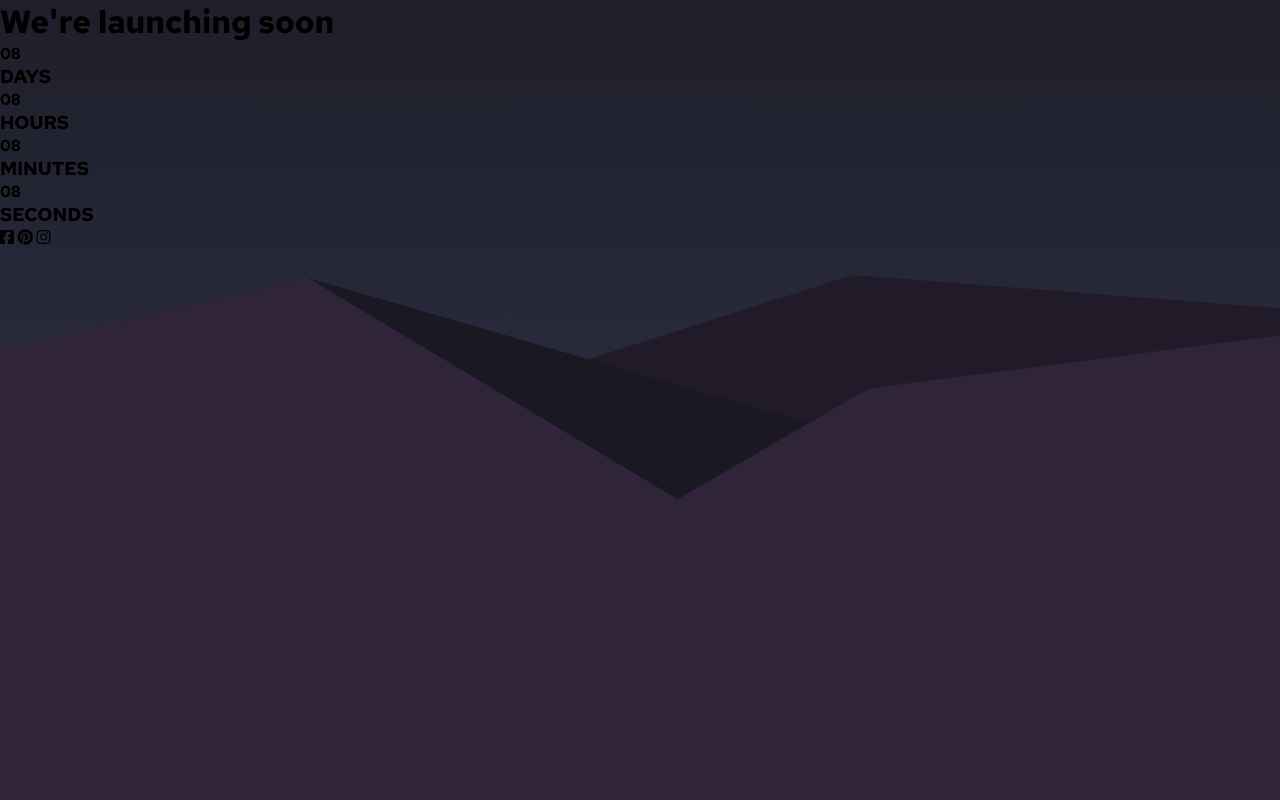
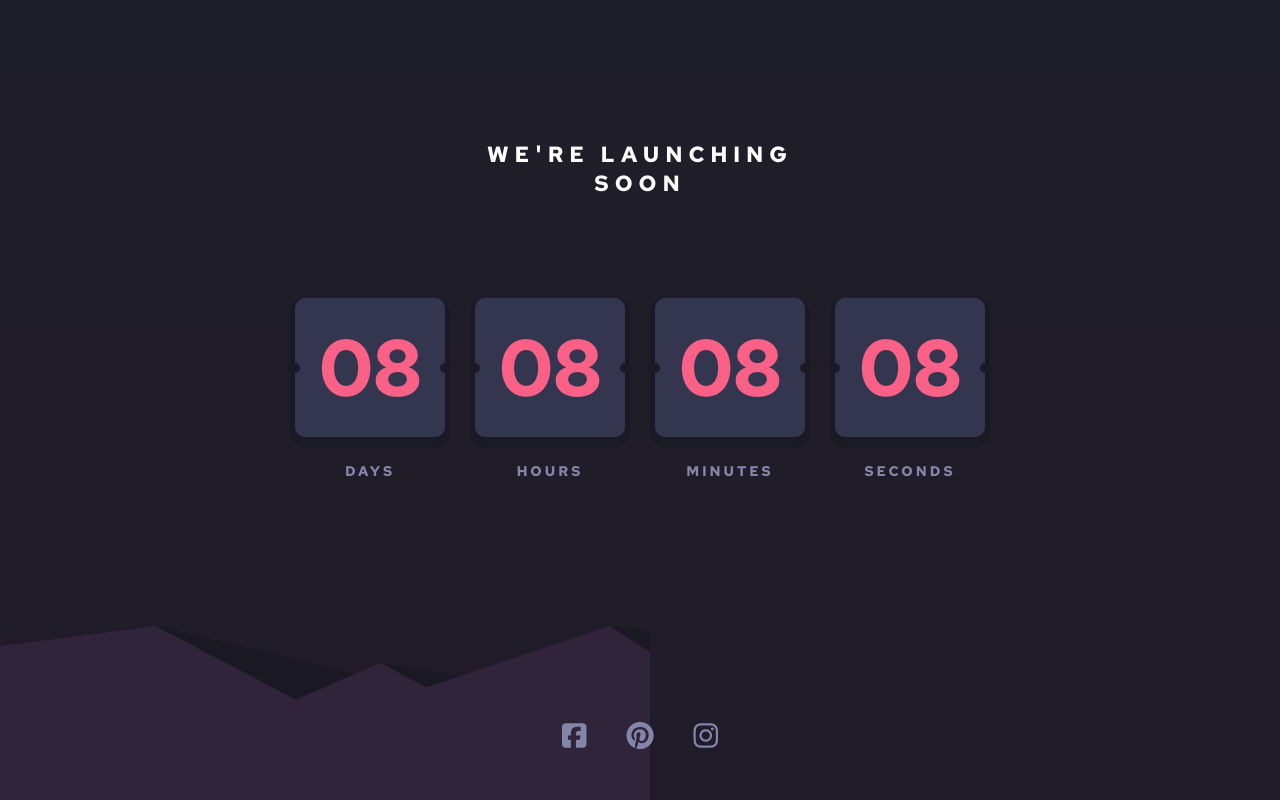
Before and after one commit to JimmyHoang296/frontend-mentor-intermediate-challenge, a plain HTML site: page launch-countdown-timer-main/index.html in a window 1280 px wide. Drawn offline with Linux system fonts and the light colour scheme.

Commit message:
done layout

```diff
--- a/launch-countdown-timer-main/style.css
+++ b/launch-countdown-timer-main/style.css
@@ -18,26 +18,107 @@ body{
 }
 
 .wrapper{
-
+    position: relative;
     min-height: 100vh;
     height: 100%;
-    background: url(./images/pattern-hills.svg) no-repeat -630px bottom, linear-gradient(var(--very-dark-blue), var(--dark-blue));
+    background: url(./images/pattern-hills.svg) no-repeat -630px bottom, linear-gradient(#1e1e28, #211b29);
     background-size: 300%;
     /* background-color: var(--black-blue); */
+
+    display: flex;
+    flex-direction: column;
+    /* justify-content: space-between; */
+    align-items: center;
+    padding: 140px 25px 40px;
+    text-align: center;
+}
+@media (min-width:700px) {
+    .wrapper{
+        background-size: contain;
+    }
 }
 
 .header{
-
+    max-width: 330px;
+    text-transform: uppercase;
+    color: white;
+    letter-spacing: 6px;
+    font-size: 18px;
+    margin-bottom: 55px;
 }
-
+@media (min-width:700px) {
+    .header{
+        font-size: 22px;
+        margin-bottom: 100px;
+    }
+}
+/* countdown element */
 .count-down{
-
+    max-width: 330px;
+    display: flex;
+    gap: 10px;
+    justify-content: space-between;
+    margin-bottom: 100px;
+    width: 100%;
 }
 
 .count-down-element{
+}
+
+.number{
+    width: 70px;
+    text-align: center;
+    margin-bottom: 15px;
+    padding: 10px 0;
+    font-size: 34px;
+    border-radius: 3px;
+    background-color: var(--dark-blue);
+
+    color: var(--soft-red);
+    position: relative;
+
+    box-shadow: var(--black-blue) 0 5px 0px 5px;
+}
+
+.number::before{
+    content: "";
+    position: absolute;
+    width: 7px;
+    height: 7px;
+    border-radius: 50%;
+    background-color: var(--black-blue);
+    left: 0;
+    top: 50%;
+    transform: translate(-50%, -50%);
+    box-shadow: var(--black-blue) 70px 0 0 0 ;
+}
+
+.tag{
+    font-size: 7px;
+    color: var(--grayish-blue);
+    letter-spacing: 3px;
 
 }
-
+@media (min-width:700px) {
+    .count-down{
+        max-width: 690px;
+    }
+    .number{
+        width: 150px;
+        font-size: 80px;
+        padding: 17px 0;
+        border-radius: 10px;
+        margin-bottom: 25px;
+    }
+    .number::before{
+        width: 10px;
+        height: 10px;
+        box-shadow: var(--black-blue) 150px 0 0 0;
+    }
+    .tag{
+        font-size: 14px;
+    }
+}
 .days{
 
 }
@@ -54,14 +135,27 @@ body{
 
 }
 
-.number{
+.social{
+    position:absolute;
+    bottom: 50px;
+    display: flex;
+    gap: 40px;
+}
+
+.social i{
+    color: var(--grayish-blue);
+    font-size: 28px;
+    transition: ease-in-out 0.2s;
 
 }
 
-.tag{
-
+.social i:hover{
+    color: var(--soft-red);
+    cursor: pointer;
 }
 
-.social{
-
+@media (min-width:700px) {
+    .social i{
+        /* font-size: 40px; */
+    }
 }
```
